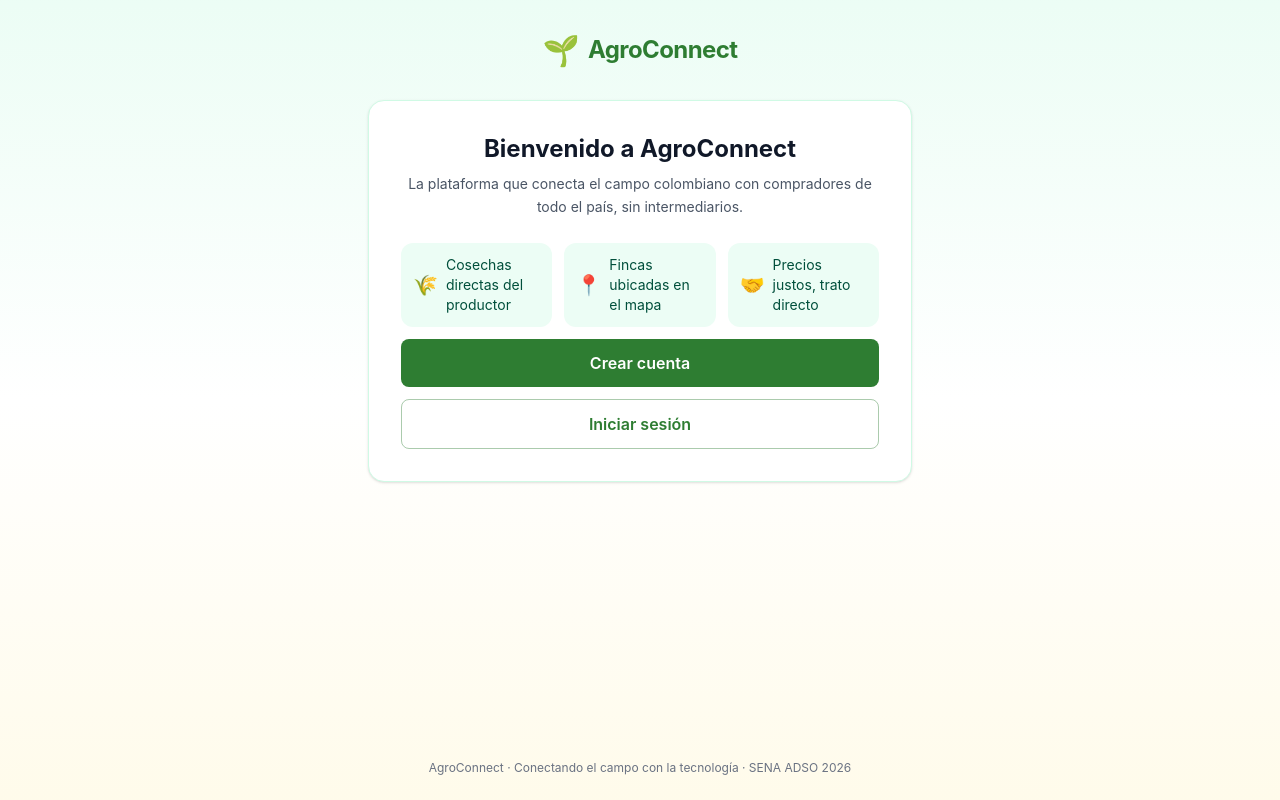
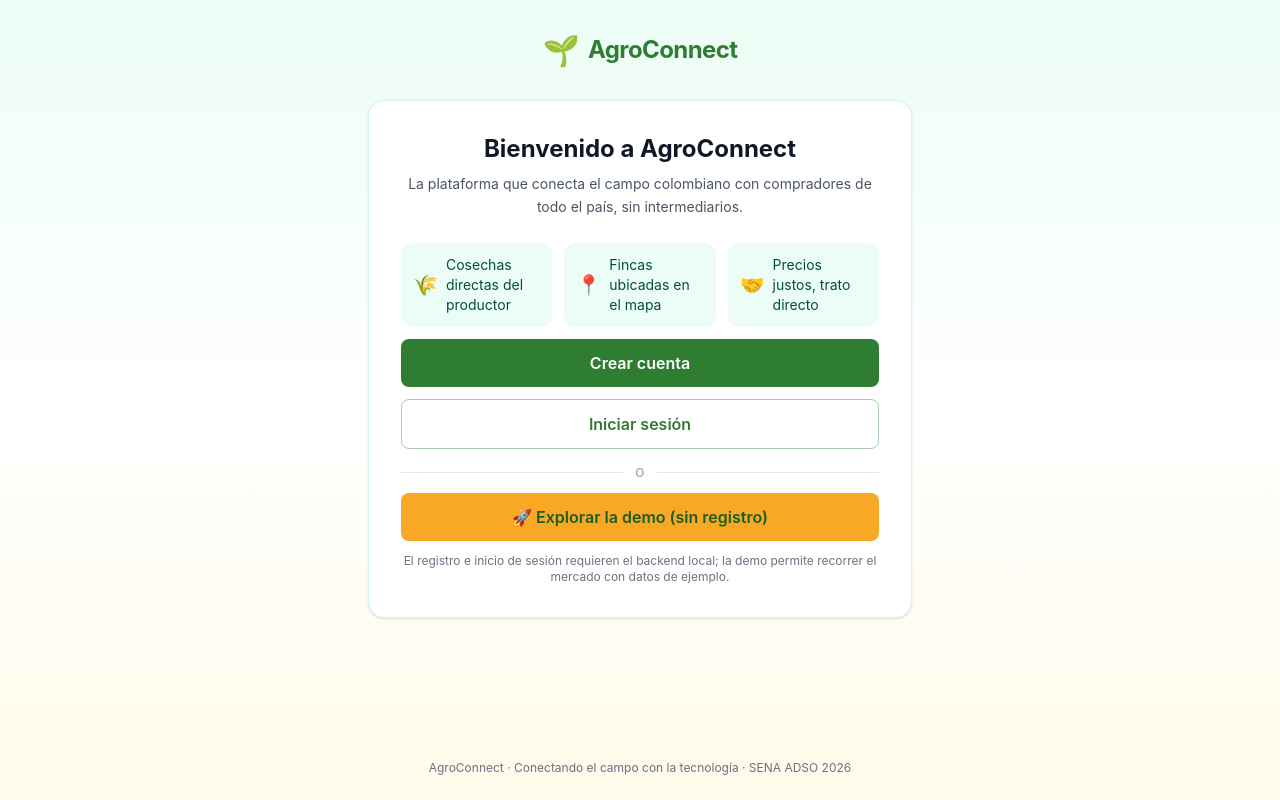
Before and after one commit to AgroConnect-superapp-fp/AgroConnect, a React (Vite) app in the folder frontend/: page / in a window 1280 px wide. Built offline with nearby package versions, Linux system fonts and the light colour scheme; no server answers.

Commit message:
feat(frontend): agregar acceso de demostracion sin backend
Boton 'Explorar la demo' en el Welcome: crea una sesion local de visitante y abre el marketplace. Permite usar la app en produccion donde el backend de auth no esta desplegado.

```diff
--- a/frontend/src/App.tsx
+++ b/frontend/src/App.tsx
@@ -39,7 +39,7 @@
 }
 
 function AppContent(): React.ReactElement {
-  const { status } = useAuth();
+  const { status, loginDemo } = useAuth();
   const [resetToken, setResetToken] = useState<string | null>(() =>
     new URLSearchParams(window.location.search).get('resetToken')
   );
@@ -172,6 +172,10 @@
     <WelcomeScreen
       onCreateAccount={() => setView('roles')}
       onLogin={() => setView('login')}
+      onDemo={() => {
+        loginDemo();
+        setView('marketplace');
+      }}
     />
   );
 }
--- a/frontend/src/auth/context/AuthProvider.tsx
+++ b/frontend/src/auth/context/AuthProvider.tsx
@@ -74,8 +74,28 @@
     [applySession]
   );
 
+  const loginDemo = useCallback(() => {
+    const demoSession: AuthSession = {
+      usuario: {
+        id: 'demo-visitante',
+        nombre: 'Visitante Demo',
+        correo: 'demo@agroconnect.local',
+        rol: 'comprador_b2c',
+        estado: 'ACTIVO',
+        verificado: true,
+        fechaRegistro: new Date().toISOString(),
+      },
+      tokens: {
+        accessToken: 'demo-access',
+        refreshToken: 'demo-refresh',
+        expiresIn: 0,
+      },
+    };
+    applySession(demoSession);
+  }, [applySession]);
+
   const logout = useCallback(async () => {
-    if (refreshToken) {
+    if (refreshToken && refreshToken !== 'demo-refresh') {
       try {
         await authApi.logout(refreshToken);
       } catch {
@@ -90,8 +110,8 @@
   }, [refreshToken]);
 
   const value = useMemo(
-    () => ({ status, usuario, login, register, logout }),
-    [status, usuario, login, register, logout]
+    () => ({ status, usuario, login, register, loginDemo, logout }),
+    [status, usuario, login, register, loginDemo, logout]
   );
 
   return <AuthContext.Provider value={value}>{children}</AuthContext.Provider>;
--- a/frontend/src/auth/context/authContext.ts
+++ b/frontend/src/auth/context/authContext.ts
@@ -8,6 +8,7 @@
   usuario: PublicUser | null;
   login: (payload: LoginPayload) => Promise<void>;
   register: (payload: RegisterPayload) => Promise<void>;
+  loginDemo: () => void;
   logout: () => Promise<void>;
 }
 
--- a/frontend/src/auth/screens/WelcomeScreen.tsx
+++ b/frontend/src/auth/screens/WelcomeScreen.tsx
@@ -4,11 +4,13 @@
 interface WelcomeScreenProps {
   onCreateAccount: () => void;
   onLogin: () => void;
+  onDemo: () => void;
 }
 
 export function WelcomeScreen({
   onCreateAccount,
   onLogin,
+  onDemo,
 }: WelcomeScreenProps): React.ReactElement {
   return (
     <AuthShell
@@ -40,6 +42,22 @@
         <Button onClick={onLogin} variant="ghost" fullWidth>
           Iniciar sesión
         </Button>
+
+        <div className="flex items-center gap-3 pt-1" aria-hidden="true">
+          <span className="h-px flex-1 bg-gray-200" />
+          <span className="text-xs font-medium uppercase tracking-wide text-gray-400">
+            o
+          </span>
+          <span className="h-px flex-1 bg-gray-200" />
+        </div>
+
+        <Button onClick={onDemo} variant="secondary" fullWidth>
+          🚀 Explorar la demo (sin registro)
+        </Button>
+        <p className="text-center text-xs text-gray-500">
+          El registro e inicio de sesión requieren el backend local; la demo permite
+          recorrer el mercado con datos de ejemplo.
+        </p>
       </div>
     </AuthShell>
   );
```
Also changed, not shown: 1 other file (tests, documents, lock files or other folders).
